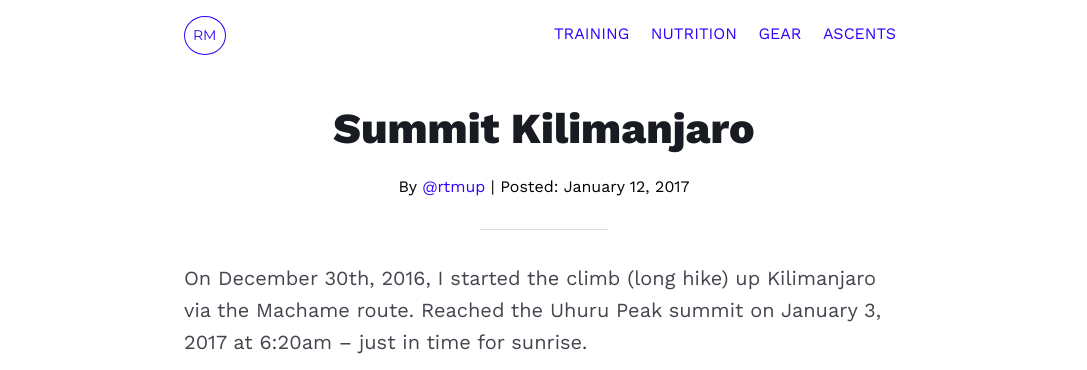
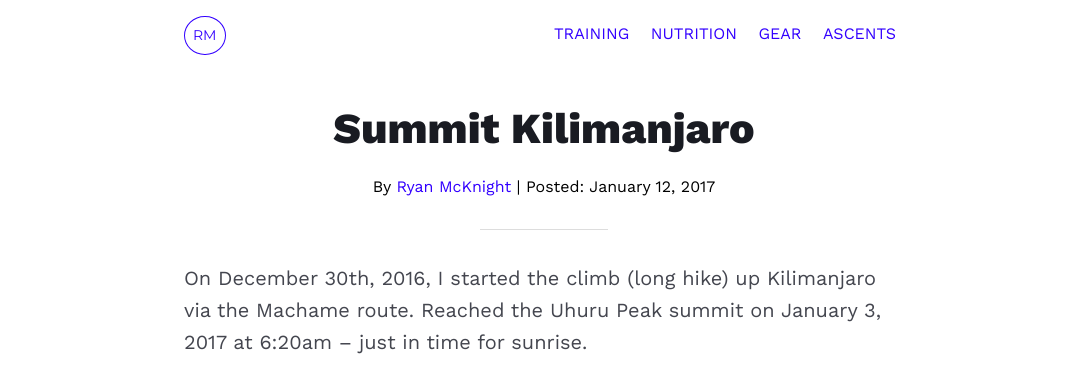
Before and after one commit to mcknightlabs/summitgoals, a Jekyll site: the page built from _posts/goal/2017-01-12-kilimanjaro.md, in a window 1280 px wide and 900 px high. Shown: the top 370 px of the window, without its empty margins (96-1183 px from the left). Built offline with Jekyll 4.4.1, drawn with Linux system fonts in a browser that asks for light colours.

Commit message:
updates photo template

```diff
--- a/_layouts/photos.html
+++ b/_layouts/photos.html
@@ -5,7 +5,7 @@ layout: default
 <article>
 
 <h1>{{ page.title }}</h1>
-<span class="byline">By <a href="https://twitter.com/rtmup">@rtmup</a> | Posted: {{ page.date | date: '%B %d, %Y' }}</span>
+<span class="byline">By <a href="https://instagram/mountainlogbook">Ryan McKnight</a> | Posted: {{ page.date | date: '%B %d, %Y' }}</span>
 
 <hr>
 
```
